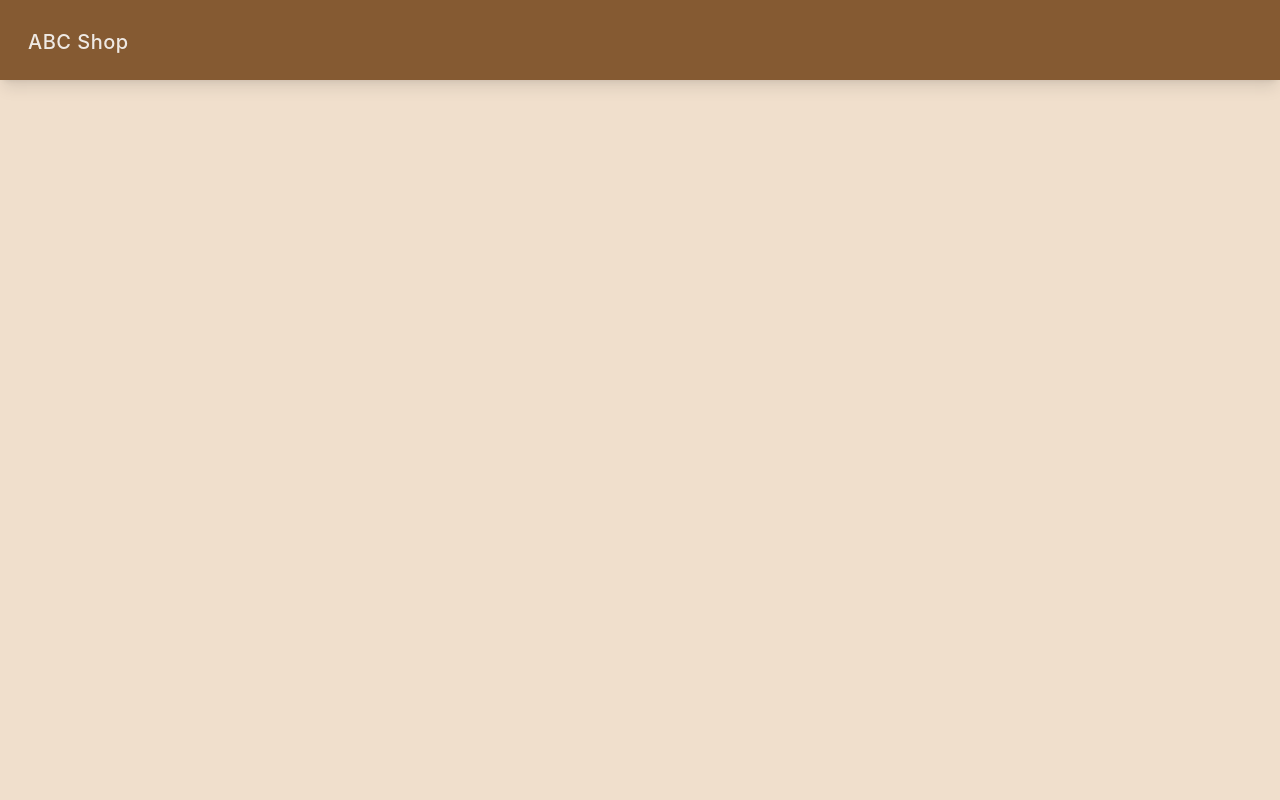
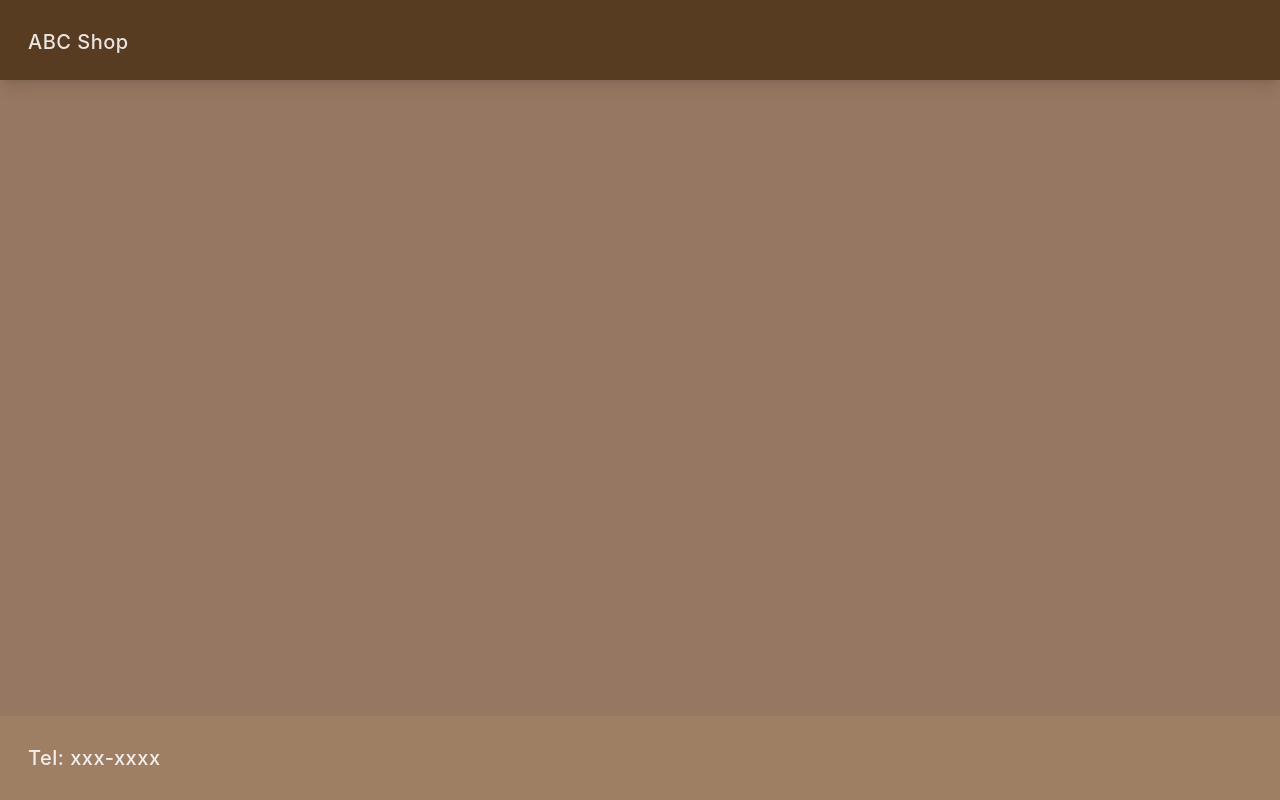
Before and after one commit to macyy555/inventory-tracking, a React (Vite) app: page / in a window 1280 px wide. Built offline with nearby package versions, Linux system fonts and the light colour scheme.

Commit message:
add footer to Homepage + create welcome page

```diff
--- a/css/HomePage.css
+++ /dev/null
@@ -1 +0,0 @@
-@import "tailwindcss";
--- a/css/CustomNavBar.css
+++ b/css/components/CustomNavBar.css
@@ -2,7 +2,7 @@
 
 
 .customnavbar{
-    background-color: #855a32;
+    background-color: #583c21;
     margin: 0;
     padding: 0;
     font-family: Inter, system-ui, Avenir, Helvetica, Arial, sans-serif;
--- /dev/null
+++ b/css/components/Footer.css
@@ -0,0 +1,9 @@
+@import "tailwindcss";
+
+
+.footer{
+    background-color: #9e7f63;
+    margin: 0;
+    padding: 0;
+    font-family: Inter, system-ui, Avenir, Helvetica, Arial, sans-serif;
+}
--- a/css/main.css
+++ b/css/main.css
@@ -7,7 +7,6 @@
 
   color-scheme: light dark;
   color: rgba(255, 255, 255, 0.87);
-  background-color: #f0dfcc;
 
   font-synthesis: none;
   text-rendering: optimizeLegibility;
--- /dev/null
+++ b/css/pages/HomePage.css
@@ -0,0 +1,4 @@
+@import "tailwindcss";
+.body-homepage{
+    background-color: #967761;
+}
--- /dev/null
+++ b/css/pages/WelcomePage.css
@@ -0,0 +1,4 @@
+@import "tailwindcss";
+.body-welcomepage{
+    background-color: #583c21;
+}
--- a/src/App.jsx
+++ b/src/App.jsx
@@ -1,10 +1,12 @@
 import HomePage from './pages/HomePage'
+import WelcomePage from './pages/WelcomePage'
 import '../css/App.css'
 
 function App() {
   return (
       <div>
         <HomePage />
+        {/* <WelcomePage /> */}
       </div>
   );
 }
--- a/src/components/CustomNavBar.jsx
+++ b/src/components/CustomNavBar.jsx
@@ -1,5 +1,5 @@
 import { Button, Navbar, Typography } from "@material-tailwind/react";
-import '../../css/CustomNavBar.css'
+import '../../css/components/CustomNavBar.css'
 
 export default function CustomNavBar() {
   return (
--- /dev/null
+++ b/src/components/Footer.jsx
@@ -0,0 +1,13 @@
+import { Button, Navbar, Typography } from "@material-tailwind/react";
+import '../../css/components/Footer.css'
+
+function Footer(){
+    return(
+        <div class="footer w-full">
+            <Typography className="font-medium text-xl p-7 tracking-wide">
+            Tel: xxx-xxxx</Typography>
+        </div>
+    );
+}
+
+export default Footer;
--- a/src/pages/HomePage.jsx
+++ b/src/pages/HomePage.jsx
@@ -1,11 +1,17 @@
 import React from "react";
+import '../../css/pages/HomePage.css'
 import CustomNavBar from '../components/CustomNavBar.jsx'
+import Footer from '../components/Footer.jsx'
 
 function HomePage(){
     return(
-        <div>
+        <div className="body-homepage h-screen static">
             <CustomNavBar />
+            <div className="absolute bottom-0 w-full">
+                <Footer className="absolute bottom-0"/>
+            </div>
         </div>
+
     );
 
 }
--- /dev/null
+++ b/src/pages/WelcomePage.jsx
@@ -0,0 +1,21 @@
+import React from "react";
+import '../../css/pages/WelcomePage.css'
+import { Button, Navbar, Typography } from "@material-tailwind/react";
+
+function WelcomePage(){
+    return(
+        <div className="body-welcomepage h-screen w-full place-content-center place-items-center">
+            <Typography className="font-medium text-xl p-7 tracking-wide">
+                    Welcome to ABC Shop</Typography>
+            <div className="flex justify-center gap-2">
+            <Button>
+                Customer</Button>
+            <Button>
+                Employee</Button>
+            </div>
+        </div>
+    );
+
+}
+
+export default WelcomePage;
```
